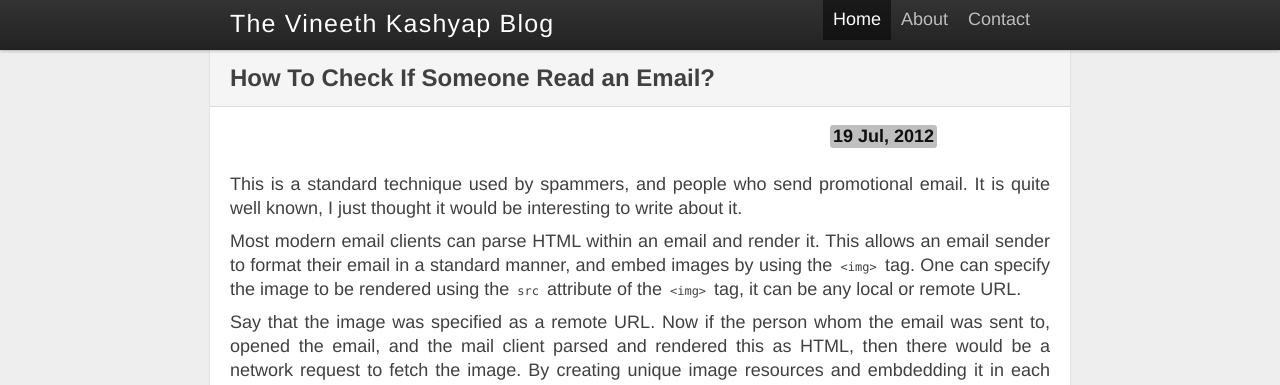
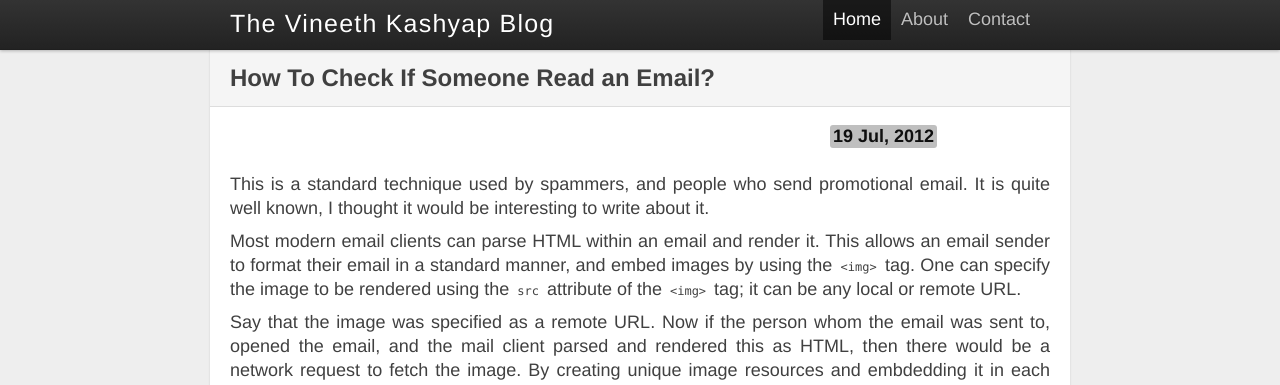
Before and after one commit to vineethk/vineethk.github.com, a Jekyll site: the page built from _posts/2012-07-19-email-display-images.md, in a window 1280 px wide. Shown: the top 385 px of the page. Built offline with Jekyll 4.4.1, drawn with Linux system fonts in a browser that asks for light colours; Markdown is read by kramdown in place of the engine named in the settings; comment, search, counter and statistics services are not loaded.

Commit message:
Fixing a couple of cosmetic changes.

```diff
--- a/_posts/2012-07-19-email-display-images.md
+++ b/_posts/2012-07-19-email-display-images.md
@@ -5,11 +5,11 @@ comments: true
 ---
 
 This is a standard technique used by spammers, and people who send promotional email.
-It is quite well known, I just thought it would be interesting to write about it.
+It is quite well known, I thought it would be interesting to write about it.
 
 Most modern email clients can parse HTML within an email and render it.
 This allows an email sender to format their email in a standard manner, and embed images by using the `<img>` tag.
-One can specify the image to be rendered using the `src` attribute of the `<img>` tag, it can be any local or remote URL.
+One can specify the image to be rendered using the `src` attribute of the `<img>` tag; it can be any local or remote URL.
 
 Say that the image was specified as a remote URL.
 Now if the person whom the email was sent to, opened the email, and the mail client parsed and rendered this as HTML, then there would be a network request to fetch the image.
```
